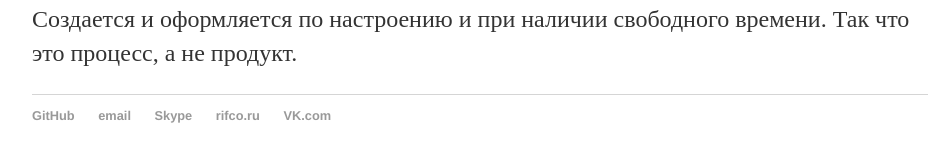
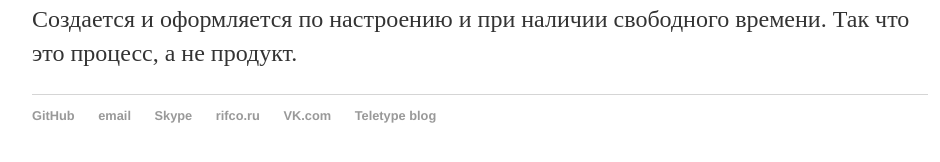
Before and after one commit to komstin/komstin.github.io, a Jekyll site: the page built from index.html, in a window 1280 px wide. Shown: the part 252-414 px from the top of the page, without its empty margins (160-1100 px from the left). Built offline with Jekyll 4.4.1, drawn with Linux system fonts in a browser that asks for light colours.

Commit message:
Update default.html

```diff
--- a/_layouts/default.html
+++ b/_layouts/default.html
@@ -24,6 +24,7 @@
               			<li><a href="skype:komstin?chat">Skype</a></li>
 	        		<li><a href="https://rifco.ru/">rifco.ru</a></li>
 	        		<li><a href="https://vk.com/rifco">VK.com</a></li>
+				<li><a href="https://teletype.komstin.ru/">Teletype blog</a></li>
 				</ul>
 			</footer>
 		</body>
```
